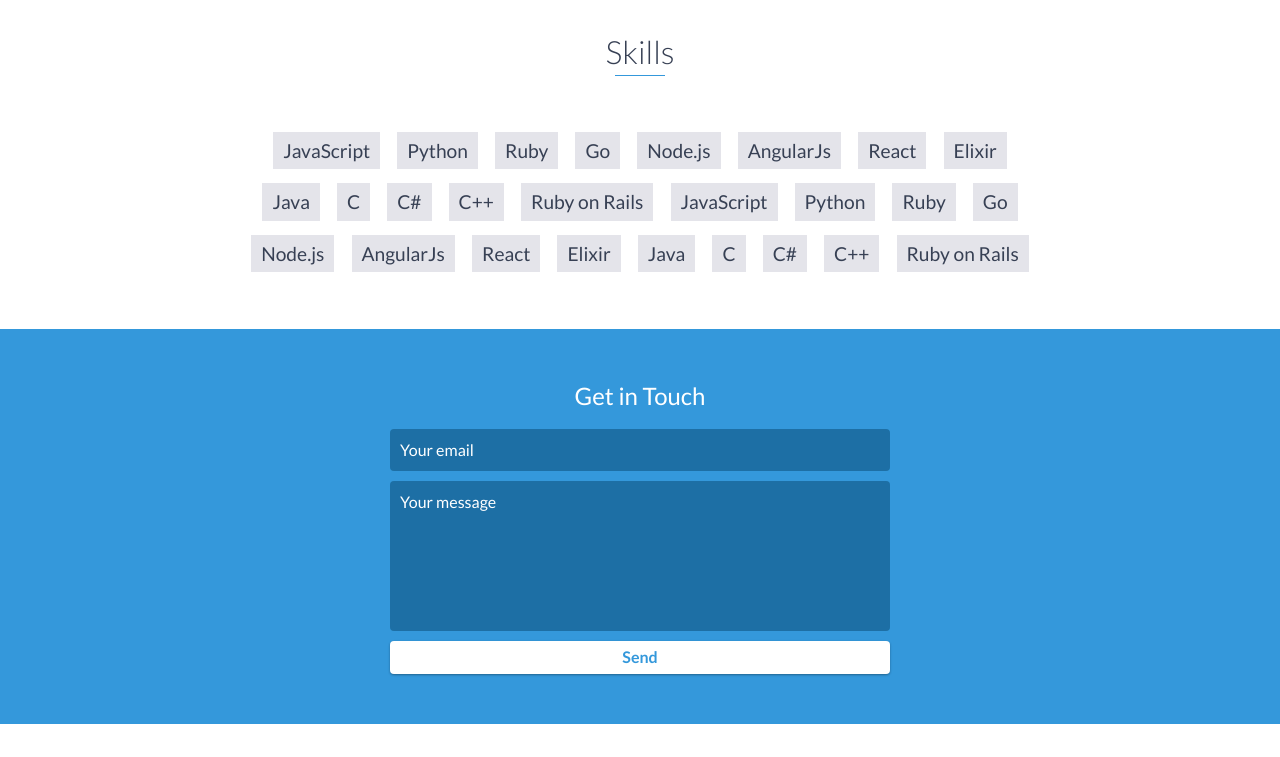
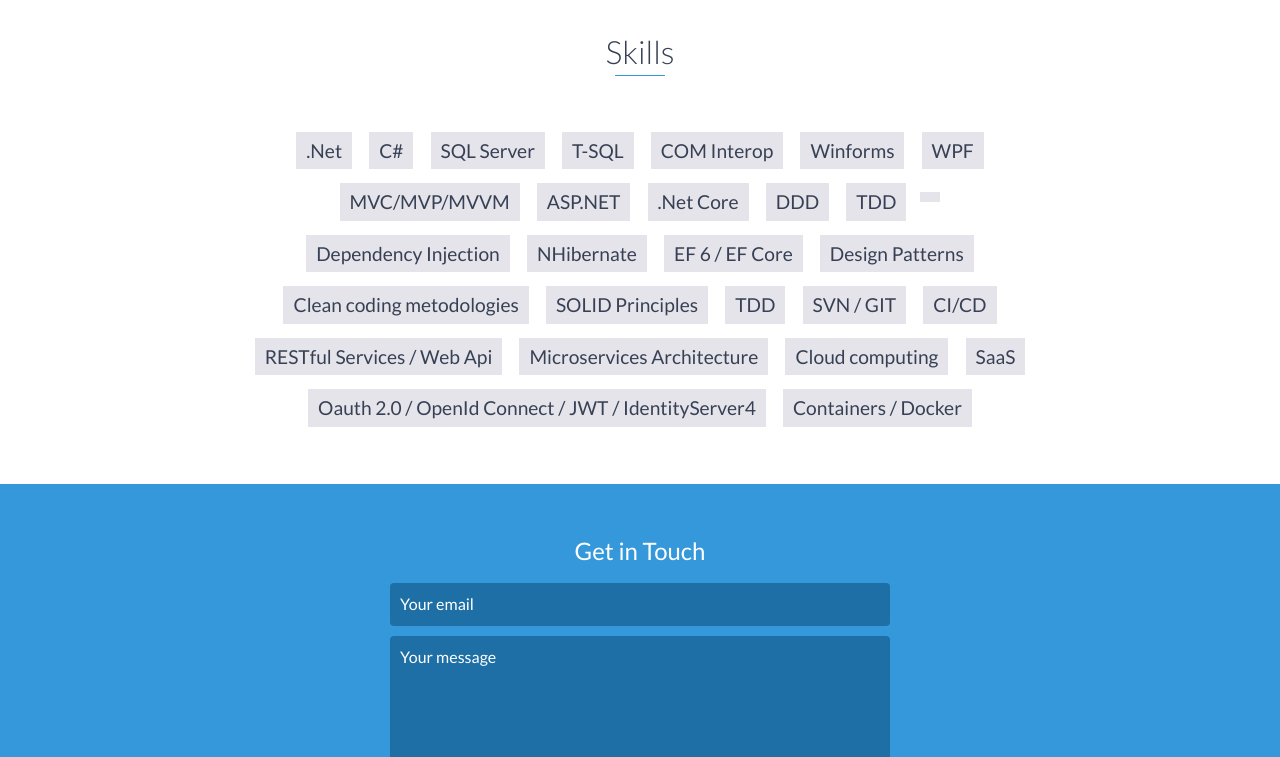
Before and after one commit to alehofmann/alehofmann.github.io, a website: page index.html in a window 1280 px wide. Shown: the part 3380-4137 px from the top of the page. Drawn offline with nearby package versions, Linux system fonts and the light colour scheme.

Commit message:
Index Updated

```diff
--- a/index.html
+++ b/index.html
@@ -199,32 +199,33 @@
     <div id="skills">
         <h2 class="heading">Skills</h2>
         <ul>
-            <li>JavaScript</li>
-            <li>Python</li>
-            <li>Ruby</li>
-            <li>Go</li>
-            <li>Node.js</li>
-            <li>AngularJs</li>
-            <li>React</li>
-            <li>Elixir</li>
-            <li>Java</li>
-            <li>C</li>
+            <li>.Net</li>
             <li>C#</li>
-            <li>C++</li>
-            <li>Ruby on Rails</li>
-            <li>JavaScript</li>
-            <li>Python</li>
-            <li>Ruby</li>
-            <li>Go</li>
-            <li>Node.js</li>
-            <li>AngularJs</li>
-            <li>React</li>
-            <li>Elixir</li>
-            <li>Java</li>
-            <li>C</li>
-            <li>C#</li>
-            <li>C++</li>
-            <li>Ruby on Rails</li>
+            <li>SQL Server</li>
+            <li>T-SQL</li>
+            <li>COM Interop</li>
+            <li>Winforms</li>
+            <li>WPF</li>
+            <li>MVC/MVP/MVVM</li>
+            <li>ASP.NET</li>
+            <li>.Net Core</li>
+            <li>DDD</li>
+            <li>TDD<li>
+            <li>Dependency Injection</li>
+            <li>NHibernate</li>
+            <li>EF 6 / EF Core</li>
+            <li>Design Patterns</li>
+            <li>Clean coding metodologies</li>
+            <li>SOLID Principles</li>
+            <li>TDD</li>
+            <li>SVN / GIT</li>
+            <li>CI/CD</li>
+            <li>RESTful Services / Web Api</li>
+            <li>Microservices Architecture</li>
+            <li>Cloud computing</li>
+            <li>SaaS</li>
+            <li>Oauth 2.0 / OpenId Connect / JWT / IdentityServer4</li>
+            <li>Containers / Docker</li>
         </ul>
     </div>
     <!-- End #skills -->
@@ -259,10 +260,10 @@
                 <div class="col-sm-5 social">
                     <ul>
                         <li>
-                            <a href="https://github.com/" target="_blank"><i class="fa fa-github" aria-hidden="true"></i></a>
+                            <a href="https://github.com/alehofmann" target="_blank"><i class="fa fa-github" aria-hidden="true"></i></a>
                         </li>
                         <li>
-                            <a href="https://linkedin.com/" target="_blank"><i class="fa fa-linkedin" aria-hidden="true"></i></a>
+                            <a href="https://www.linkedin.com/in/alex-hofmann-382a0019/" target="_blank"><i class="fa fa-linkedin" aria-hidden="true"></i></a>
                         </li>
 
                     </ul>
```
